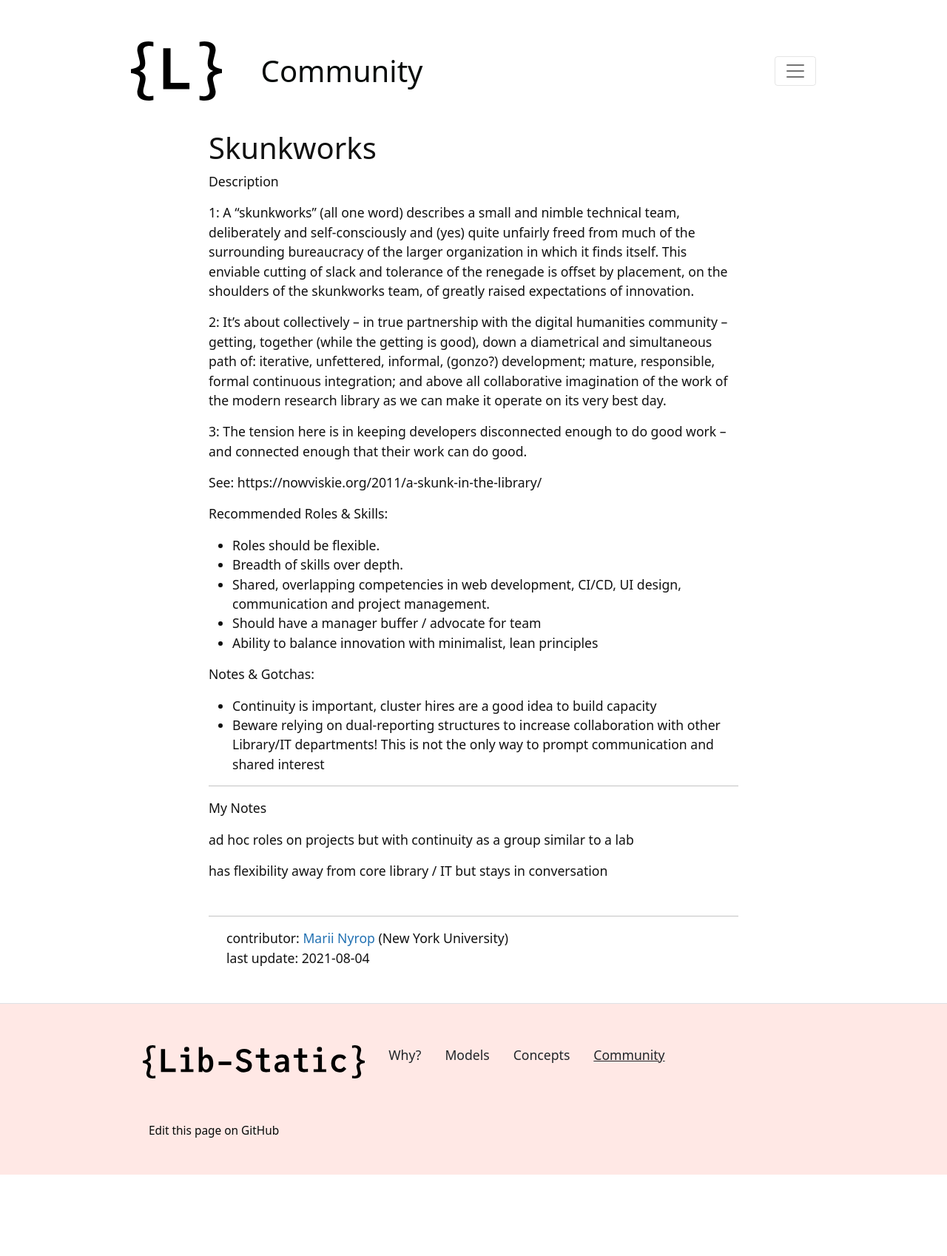
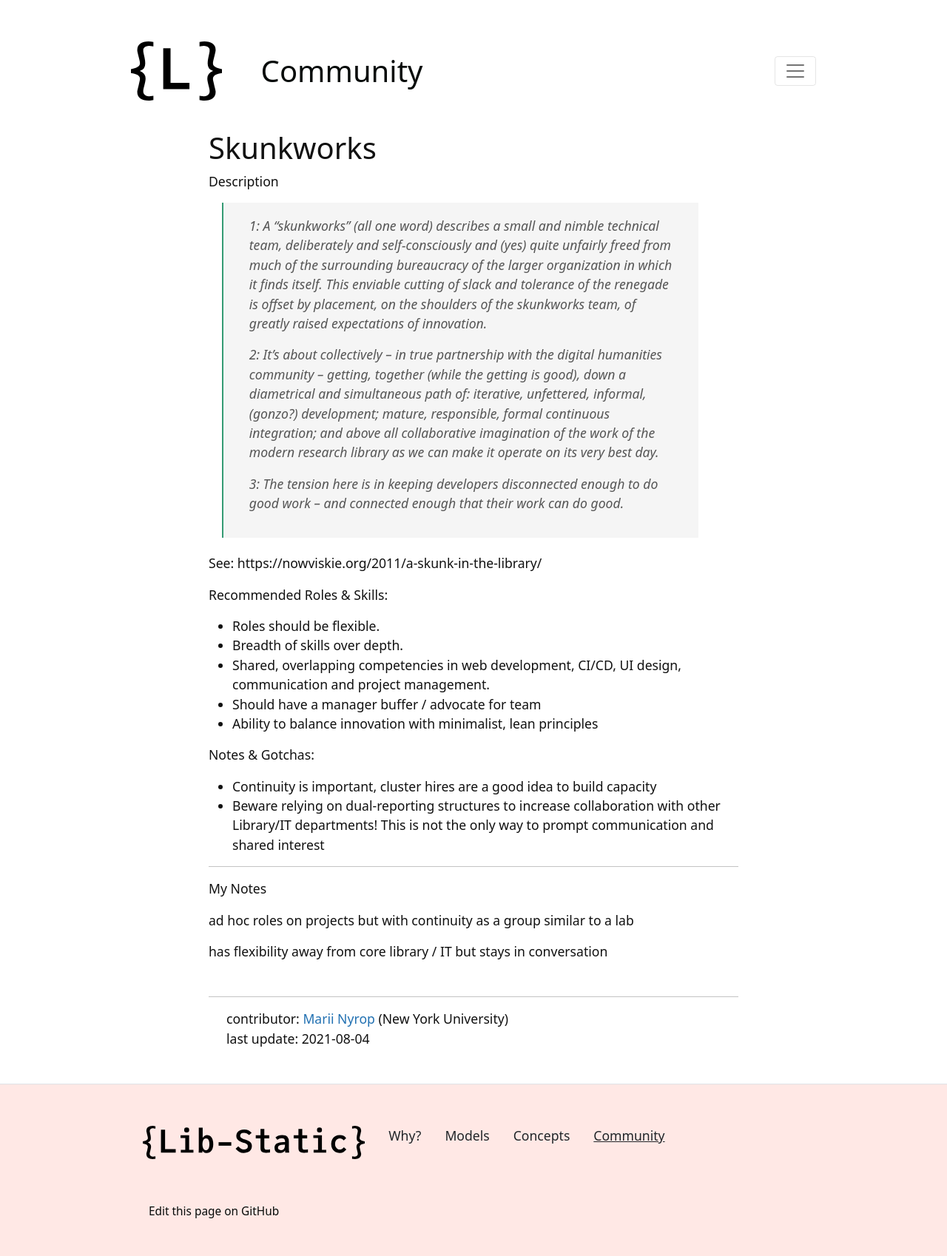
Before and after one commit to lib-static/lib-static.github.io, a Jekyll site: the page built from content/_community/skunkworks.md, in a window 1280 px wide. Shown: the whole page at 74% size. Built offline with Jekyll 4.4.1, drawn with Linux system fonts in a browser that asks for light colours; before the commit the page ends 1588 px from its top, so only the background shows below that.

Commit message:
blockquote styles

```diff
--- a/_sass/_custom.scss
+++ b/_sass/_custom.scss
@@ -27,3 +27,24 @@
     height: 175px;
     object-fit: cover;
 }
+
+blockquote{
+    width:90%;
+    font-style:italic;
+    color: #555555;
+    padding:1em 2em;
+    margin: 0 1em 1.2em;
+    border-left:2px solid #359B73 ;
+    position: relative;
+    background:#f5f5f5;
+  }
+
+  blockquote span{
+    display:block;
+    color:#4c4a4a;
+    font-weight: bold;
+    font-size:smaller;
+    font-style: normal;
+    text-align: right;
+    margin-top:1em;
+  }
```
